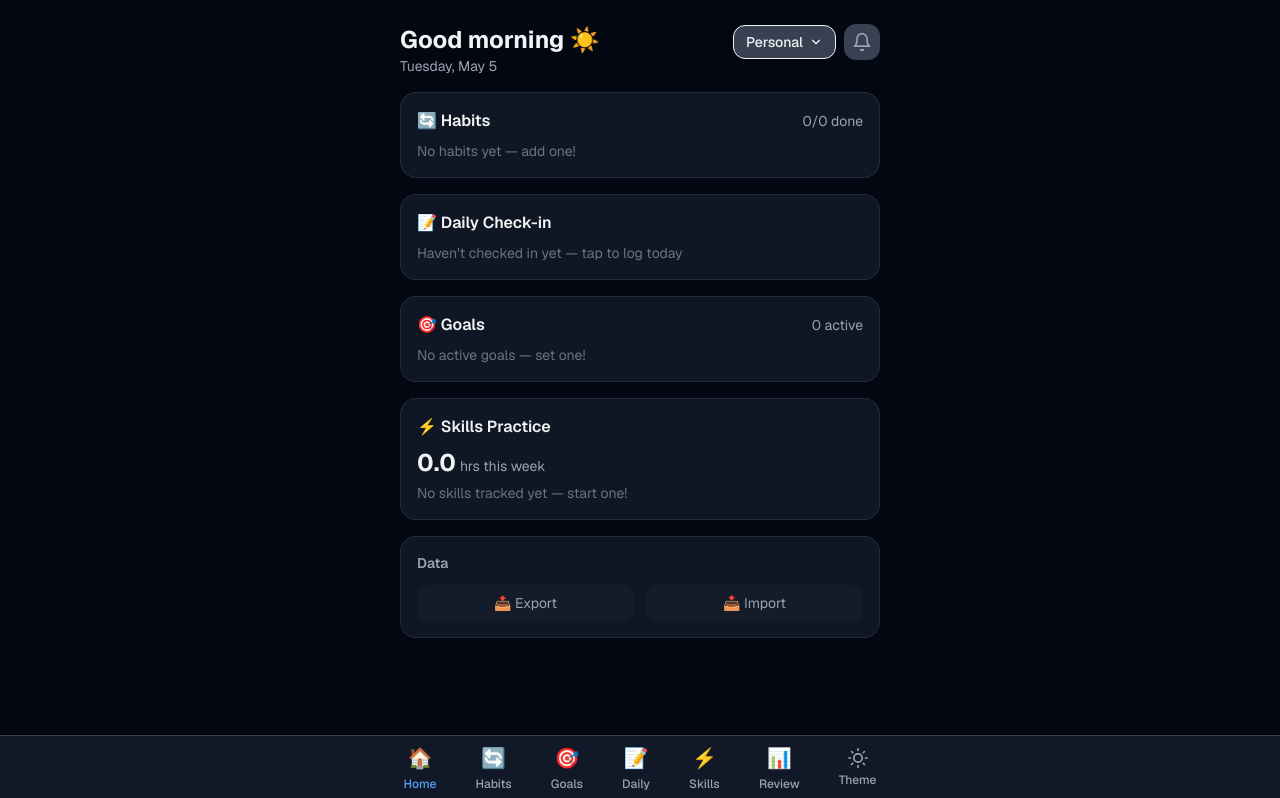
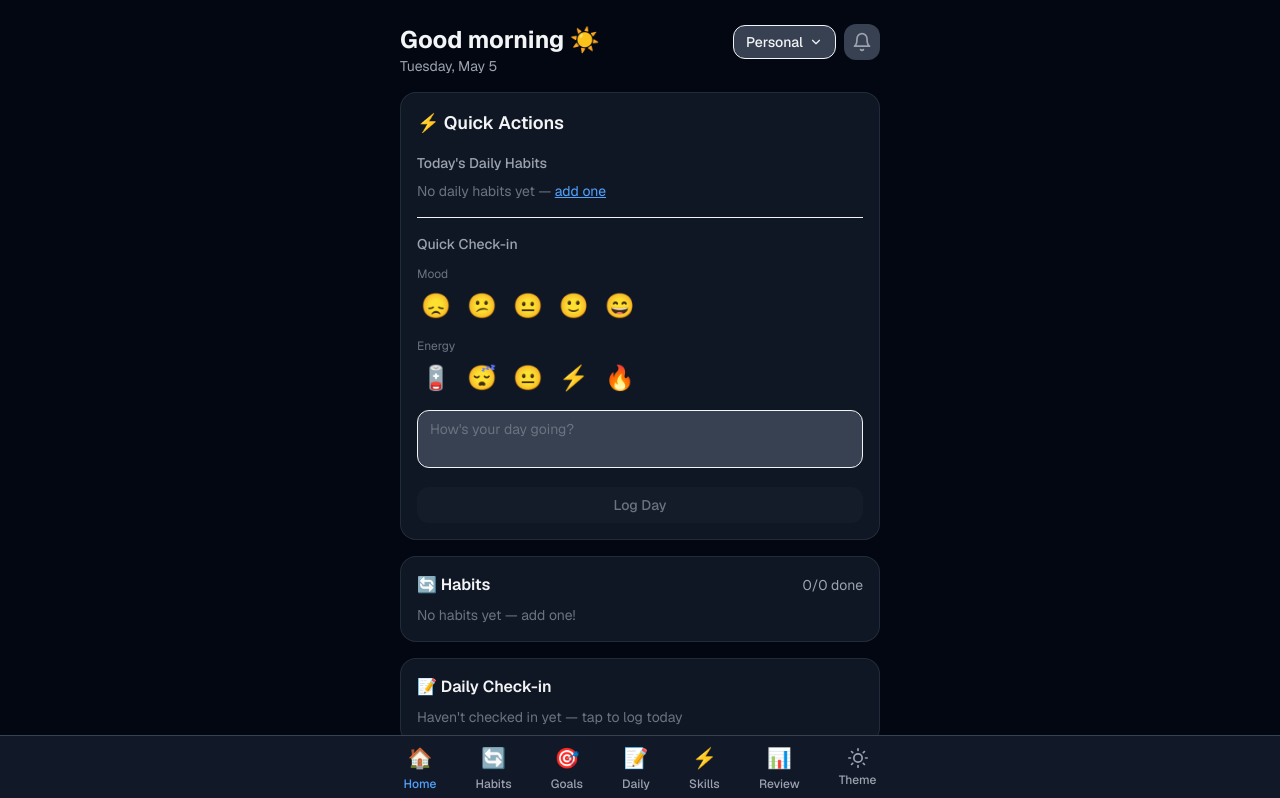
Before and after one commit to znding04/how-to-level-up, a Next.js app: page /dashboard in a window 1280 px wide. Shown: the top 798 px of the page. Built offline with nearby package versions, Linux system fonts and the light colour scheme.

Commit message:
feat: add dashboard quick actions - daily habit checklist and quick daily check-in form

```diff
--- a/src/app/dashboard/page.tsx
+++ b/src/app/dashboard/page.tsx
@@ -1,7 +1,7 @@
 'use client';
 
 import { useEffect, useState, useRef } from 'react';
-import { loadData, saveData, loadProfileData, todayString } from '@/lib/storage';
+import { loadData, saveData, loadProfileData, todayString, generateId } from '@/lib/storage';
 import { AppData } from '@/lib/types';
 import Link from 'next/link';
 import NotificationSettingsPanel from '@/components/NotificationSettings';
@@ -32,6 +32,10 @@ function getWeekDates(): string[] {
 export default function DashboardPage() {
   const [data, setData] = useState<AppData>(() => loadData());
   const [showNotifSettings, setShowNotifSettings] = useState(false);
+  const [quickMood, setQuickMood] = useState<1 | 2 | 3 | 4 | 5 | null>(null);
+  const [quickEnergy, setQuickEnergy] = useState<1 | 2 | 3 | 4 | 5 | null>(null);
+  const [quickNotes, setQuickNotes] = useState('');
+  const [logSuccess, setLogSuccess] = useState(false);
   const fileInputRef = useRef<HTMLInputElement>(null);
 
   useEffect(() => {
@@ -82,6 +86,56 @@ export default function DashboardPage() {
       streak++;
       d.setDate(d.getDate() - 1);
     }
+  }
+
+  // Daily habits for quick actions
+  const dailyHabits = profileData.habits.filter((h) => h.frequency === 'daily');
+
+  // Pre-fill quick check-in form from existing log
+  useEffect(() => {
+    if (todayLog) {
+      setQuickMood(todayLog.mood);
+      setQuickEnergy(todayLog.energy);
+      setQuickNotes(todayLog.notes || '');
+    }
+  }, [todayLog]);
+
+  function handleToggleHabit(habitId: string) {
+    const updated = { ...data };
+    const habit = updated.habits.find((h) => h.id === habitId);
+    if (!habit) return;
+    if (habit.completions[today]) {
+      delete habit.completions[today];
+    } else {
+      habit.completions[today] = true;
+    }
+    saveData(updated);
+    setData({ ...updated });
+  }
+
+  function handleQuickLog() {
+    if (!quickMood || !quickEnergy) return;
+    const updated = { ...data };
+    const existingIndex = updated.dailyLogs.findIndex(
+      (l) => l.date === today && l.profileId === data.activeProfileId
+    );
+    const log = {
+      id: existingIndex >= 0 ? updated.dailyLogs[existingIndex].id : generateId(),
+      profileId: data.activeProfileId,
+      date: today,
+      mood: quickMood,
+      energy: quickEnergy,
+      notes: quickNotes,
+    };
+    if (existingIndex >= 0) {
+      updated.dailyLogs[existingIndex] = log;
+    } else {
+      updated.dailyLogs.push(log);
+    }
+    saveData(updated);
+    setData({ ...updated });
+    setLogSuccess(true);
+    setTimeout(() => setLogSuccess(false), 2000);
   }
 
   const moodEmojis = ['', '😞', '😐', '🙂', '😊', '🤩'];
@@ -181,6 +235,115 @@ export default function DashboardPage() {
           </p>
         </div>
       )}
+
+      {/* Quick Actions Panel */}
+      <div className="bg-card border border-card-border rounded-2xl p-4 space-y-4">
+        <h2 className="font-semibold text-lg">⚡ Quick Actions</h2>
+
+        {/* Today's Habits Checklist */}
+        <div>
+          <h3 className="text-sm font-medium text-fg-secondary mb-2">Today&apos;s Daily Habits</h3>
+          {dailyHabits.length === 0 ? (
+            <p className="text-fg-muted text-sm">No daily habits yet — <Link href="/habits" className="text-blue-400 underline">add one</Link></p>
+          ) : dailyHabits.every((h) => h.completions[today]) ? (
+            <p className="text-green-400 text-sm font-medium">All done for today! 🔥</p>
+          ) : null}
+          {dailyHabits.length > 0 && (
+            <div className="space-y-2">
+              {dailyHabits.map((h) => (
+                <label key={h.id} className="flex items-center gap-3 cursor-pointer group">
+                  <input
+                    type="checkbox"
+                    checked={!!h.completions[today]}
+                    onChange={() => handleToggleHabit(h.id)}
+                    className="w-5 h-5 rounded border-2 border-gray-500 accent-blue-500 cursor-pointer"
+                  />
+                  <span
+                    className="w-3 h-3 rounded-full flex-shrink-0"
+                    style={{ backgroundColor: h.color }}
+                  />
+                  <span className={`text-sm ${h.completions[today] ? 'line-through text-fg-muted' : 'text-foreground'}`}>
+                    {h.name}
+                  </span>
+                </label>
+              ))}
+            </div>
+          )}
+        </div>
+
+        {/* Divider */}
+        <div className="border-t border-border" />
+
+        {/* Quick Daily Check-in */}
+        <div>
+          <h3 className="text-sm font-medium text-fg-secondary mb-3">Quick Check-in</h3>
+          <div className="space-y-3">
+            {/* Mood */}
+            <div>
+              <label className="text-xs text-fg-muted block mb-1">Mood</label>
+              <div className="flex gap-2">
+                {([1, 2, 3, 4, 5] as const).map((v) => (
+                  <button
+                    key={v}
+                    onClick={() => setQuickMood(v)}
+                    className={`text-2xl p-1 rounded-lg transition-all ${
+                      quickMood === v
+                        ? 'bg-blue-500/20 scale-110 ring-2 ring-blue-500/50'
+                        : 'hover:bg-surface-hover'
+                    }`}
+                  >
+                    {['😞', '😕', '😐', '🙂', '😄'][v - 1]}
+                  </button>
+                ))}
+              </div>
+            </div>
+
+            {/* Energy */}
+            <div>
+              <label className="text-xs text-fg-muted block mb-1">Energy</label>
+              <div className="flex gap-2">
+                {([1, 2, 3, 4, 5] as const).map((v) => (
+                  <button
+                    key={v}
+                    onClick={() => setQuickEnergy(v)}
+                    className={`text-2xl p-1 rounded-lg transition-all ${
+                      quickEnergy === v
+                        ? 'bg-blue-500/20 scale-110 ring-2 ring-blue-500/50'
+                        : 'hover:bg-surface-hover'
+                    }`}
+                  >
+                    {['🪫', '😴', '😐', '⚡', '🔥'][v - 1]}
+                  </button>
+                ))}
+              </div>
+            </div>
+
+            {/* Notes */}
+            <textarea
+              value={quickNotes}
+              onChange={(e) => setQuickNotes(e.target.value)}
+              placeholder="How's your day going?"
+              rows={2}
+              className="w-full bg-surface border border-border rounded-xl px-3 py-2 text-sm text-foreground placeholder:text-fg-muted resize-none focus:outline-none focus:ring-2 focus:ring-blue-500/50"
+            />
+
+            {/* Submit */}
+            <button
+              onClick={handleQuickLog}
+              disabled={!quickMood || !quickEnergy}
+              className={`w-full py-2 rounded-xl text-sm font-medium transition-all ${
+                logSuccess
+                  ? 'bg-green-500 text-white'
+                  : !quickMood || !quickEnergy
+                    ? 'bg-surface-dim text-fg-muted cursor-not-allowed'
+                    : 'bg-blue-600 hover:bg-blue-500 text-white'
+              }`}
+            >
+              {logSuccess ? '✓ Saved!' : todayLog ? 'Update' : 'Log Day'}
+            </button>
+          </div>
+        </div>
+      </div>
 
       {/* Habits Summary */}
       <Link href="/habits" className="block">
```
